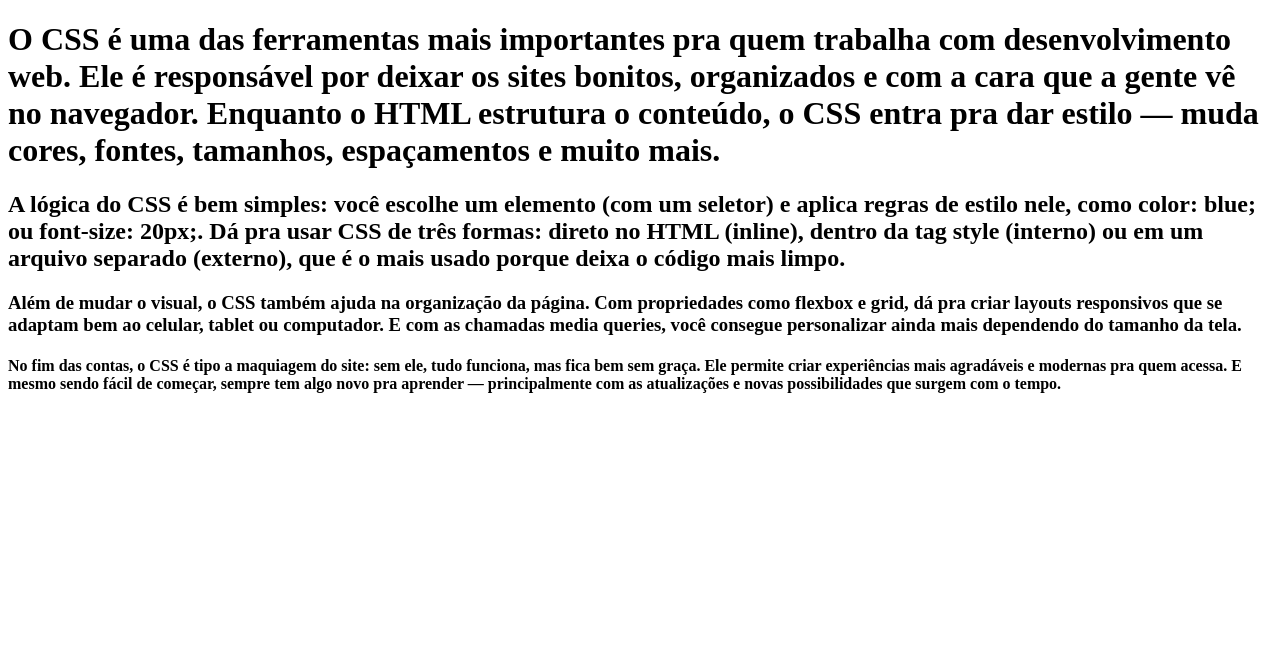
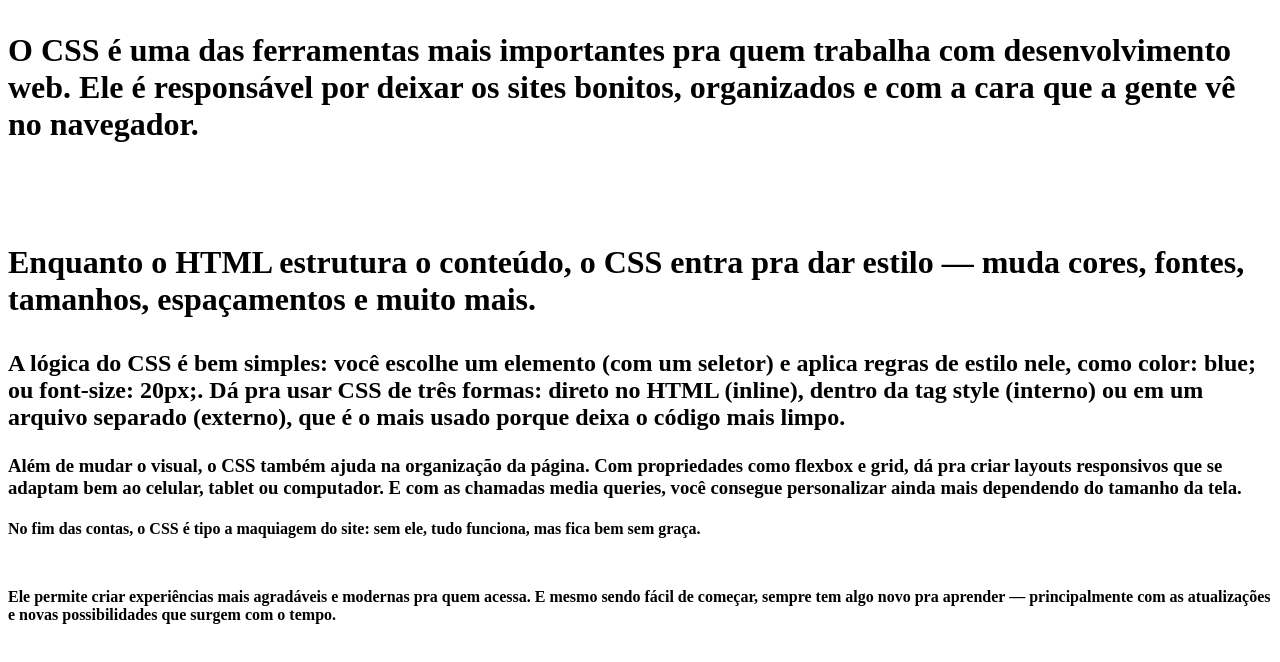
Before and after one commit to ibusquim/atividade9, a plain HTML site: page index.html in a window 1280 px wide. Drawn offline with Linux system fonts and the light colour scheme.

Commit message:
Modificação

```diff
--- a/index.html
+++ b/index.html
@@ -4,19 +4,25 @@
     <meta charset="UTF-8">
     <meta name="viewport" content="width=device-width, initial-scale=1.0">
     <title>Meu Site</title>
+
+    <link rel="stylesheet" href="style.css">
 </head>
 <body>
     <h1>
-        O CSS é uma das ferramentas mais importantes pra quem trabalha com desenvolvimento web. Ele é responsável por deixar os sites bonitos, organizados e com a cara que a gente vê no navegador. Enquanto o HTML estrutura o conteúdo, o CSS entra pra dar estilo — muda cores, fontes, tamanhos, espaçamentos e muito mais.
+        <p>O CSS é uma das ferramentas mais importantes pra quem trabalha com desenvolvimento web. Ele é responsável por deixar os sites bonitos, organizados e com a cara que a gente vê no navegador.</p>
+        <br>
+        <p>Enquanto o HTML estrutura o conteúdo, o CSS entra pra dar estilo — muda cores, fontes, tamanhos, espaçamentos e muito mais.</p>
     </h1>
     <h2>
-        A lógica do CSS é bem simples: você escolhe um elemento (com um seletor) e aplica regras de estilo nele, como color: blue; ou font-size: 20px;. Dá pra usar CSS de três formas: direto no HTML (inline), dentro da tag style (interno) ou em um arquivo separado (externo), que é o mais usado porque deixa o código mais limpo.
+        <p>A lógica do CSS é bem simples: você escolhe um elemento (com um seletor) e aplica regras de estilo nele, como color: blue; ou font-size: 20px;. Dá pra usar CSS de três formas: direto no HTML (inline), dentro da tag style (interno) ou em um arquivo separado (externo), que é o mais usado porque deixa o código mais limpo.</p>
     </h2>
     <h3>
-        Além de mudar o visual, o CSS também ajuda na organização da página. Com propriedades como flexbox e grid, dá pra criar layouts responsivos que se adaptam bem ao celular, tablet ou computador. E com as chamadas media queries, você consegue personalizar ainda mais dependendo do tamanho da tela.
+        <p>Além de mudar o visual, o CSS também ajuda na organização da página. Com propriedades como flexbox e grid, dá pra criar layouts responsivos que se adaptam bem ao celular, tablet ou computador. E com as chamadas media queries, você consegue personalizar ainda mais dependendo do tamanho da tela.</p>
     </h3>
     <h4>
-        No fim das contas, o CSS é tipo a maquiagem do site: sem ele, tudo funciona, mas fica bem sem graça. Ele permite criar experiências mais agradáveis e modernas pra quem acessa. E mesmo sendo fácil de começar, sempre tem algo novo pra aprender — principalmente com as atualizações e novas possibilidades que surgem com o tempo.
+        <p>No fim das contas, o CSS é tipo a maquiagem do site: sem ele, tudo funciona, mas fica bem sem graça.</p>
+        <br>
+        <p>Ele permite criar experiências mais agradáveis e modernas pra quem acessa. E mesmo sendo fácil de começar, sempre tem algo novo pra aprender — principalmente com as atualizações e novas possibilidades que surgem com o tempo.</p>
     </h4>
 </body>
 </html>
```
